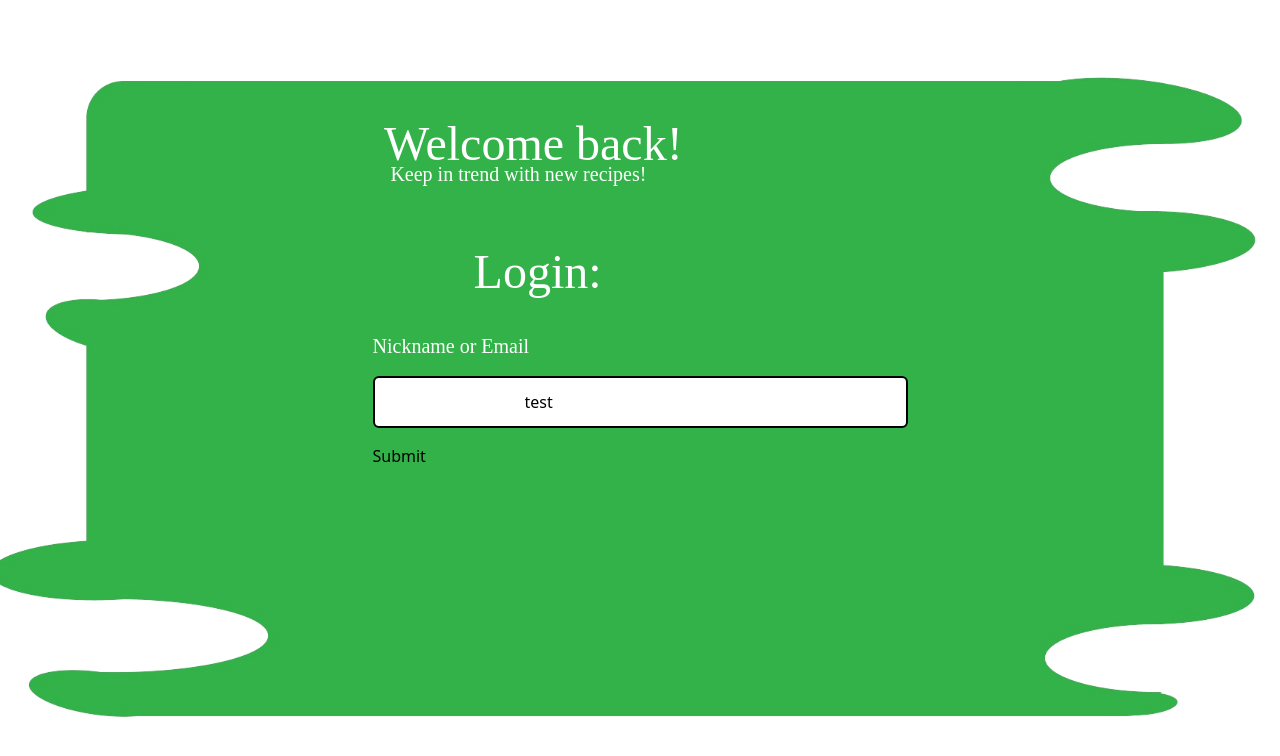
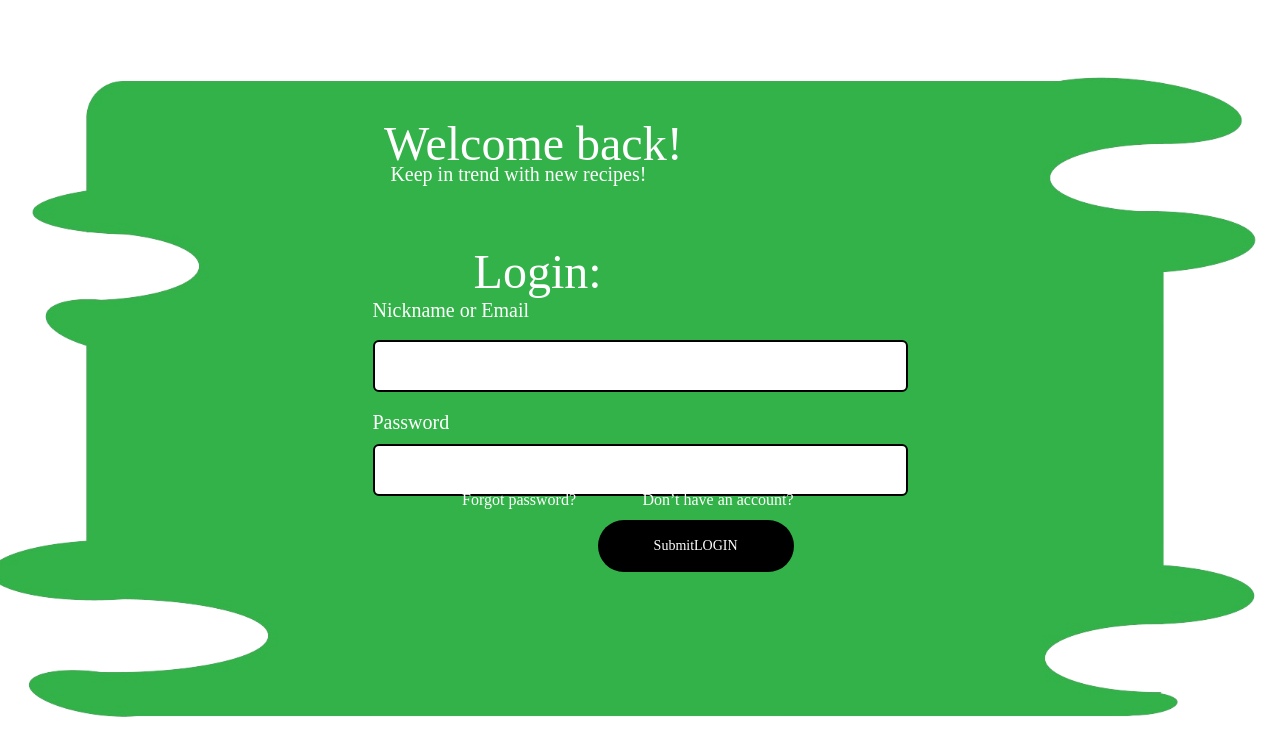
Before and after one commit to gEoNNNN/kt-guru, a React (Vite) app: page /login in a window 1280 px wide. Shown: the top 756 px of the page. Built offline with nearby package versions, Linux system fonts and the light colour scheme; a web font is replaced by a local one.

Commit message:
first commit

```diff
--- a/src/Components/Inputbox/Inputbox.tsx
+++ b/src/Components/Inputbox/Inputbox.tsx
@@ -6,6 +6,7 @@ interface IInputboxProps {
   id?: string;
   name?: string;
   children?: ReactNode;
+  register?:any;
 }
 
 export default function Inputbox({
@@ -14,6 +15,7 @@ export default function Inputbox({
   id,
   name,
   children,
+  register,
 }: IInputboxProps) {
   return (
     <input
@@ -22,6 +24,7 @@ export default function Inputbox({
       id={id}
       name={name}
       placeholder={children as string}
+      {...register}
     />
   );
 }
--- a/src/Components/Login/Login.tsx
+++ b/src/Components/Login/Login.tsx
@@ -7,11 +7,6 @@ import { useState } from 'react';
 import { useForm } from 'react-hook-form';
 
 export default function Login() {
-  const { register, handleSubmit, watch, formState: { errors } } = useForm();
-  const onSubmit = data => console.log(data);
-
-  console.log(watch("example"));
-
   const navigate = useNavigate();
   const handleForgotPassword = () => {
     navigate('/forgotpassword');
@@ -20,17 +15,49 @@ export default function Login() {
     navigate('/register');
   };
 
+ const { register, handleSubmit } = useForm();
+ const [data, setData] = useState("");
+ console.log(data)
+
   return (
     <div
       className="bg-cover bg-center bg-no-repeat min-h-screen flex justify-center items-center" style={{ backgroundImage: `url(${bg})` }}>
       <h1 className="absolute text-white text-5xl font-main-font top-[15%] left-[30%]">Welcome back!</h1>
       <h1 className="absolute text-white text-xl font-main-font top-[20%] left-[30.5%]">Keep in trend with new recipes!</h1>
       <h1 className="absolute text-white text-5xl font-main-font top-[31%] left-[37%]">Login:</h1>
-    <form onSubmit={handleSubmit(onSubmit)}>
-    <label className='text-xl font-main-font text-white'>Nickname or  Email</label>
-      <input defaultValue="test" className="flex w-full px-[150px] py-3 my-4 border-2 border-black rounded-md" {...register("example")} />
-      <input type="submit" />
-    </form>
+      <form onSubmit={handleSubmit((data)=>setData(JSON.stringify(data)))}>
+        <label className="text-xl font-main-font text-white">Nickname or Email</label>
+        <Inputbox
+          type="email"
+          style="flex w-full px-[150px] py-3 my-4 border-2 border-black rounded-md"
+          register={register("email")}
+        />
+        <label className="text-xl font-main-font text-white">Password</label>
+        <Inputbox
+          type="password"
+          style="w-full px-5 py-3 my-2 border-2 border-black rounded-md"
+          register={register("password")}
+        />
+        <Button
+          style="absolute top-[65%] right-[38%] text-sm uppercase py-4 px-14 rounded-full transition font-main-font duration-500 text-white bg-black hover:bg-33B249 hover:text-black"
+        >
+          <input type="submit" />
+          login
+        </Button>
+      </form>
+      <Button
+        style="absolute top-[61%] right-[55%] font-main-font text-white"
+        onClick={handleForgotPassword}
+      >
+        Forgot password?
+      </Button>
+      <Button
+        style="absolute top-[61%] right-[38%] font-main-font text-white"
+        onClick={handleRegister}
+
+      >
+        Don’t have an account?
+      </Button>
     </div>
   );
 }
--- a/src/Components/Register/Register.tsx
+++ b/src/Components/Register/Register.tsx
@@ -18,7 +18,7 @@ export default function Register() {
       <h1 className='absolute text-white text-3xl font-main-font top-[27%] left-[37%]'>Registration:</h1>
       <form>
         <label className='flex text-xl font-main-font text-white'>Nickname:</label>
-        <Inputbox type="text" id="fname" name="fname" style="flex w-full px-[150px] py-2 my-4 border-2 border-black rounded-md" children={undefined} />
+        <Inputbox type="text" id="fname" name="fname" style="flex w-[400px] px-[10px] py-2 my-4 border-2 border-black rounded-md" children={undefined} />
         <label className='flex text-xl font-main-font text-white'>Email address:</label>
         <Inputbox type="text" id="fname" name="fname" style="w-full px-5 py-2 my-2 border-2 border-black rounded-md" children={undefined} />
         <label className='flex text-xl font-main-font text-white'>Password:</label>
```
